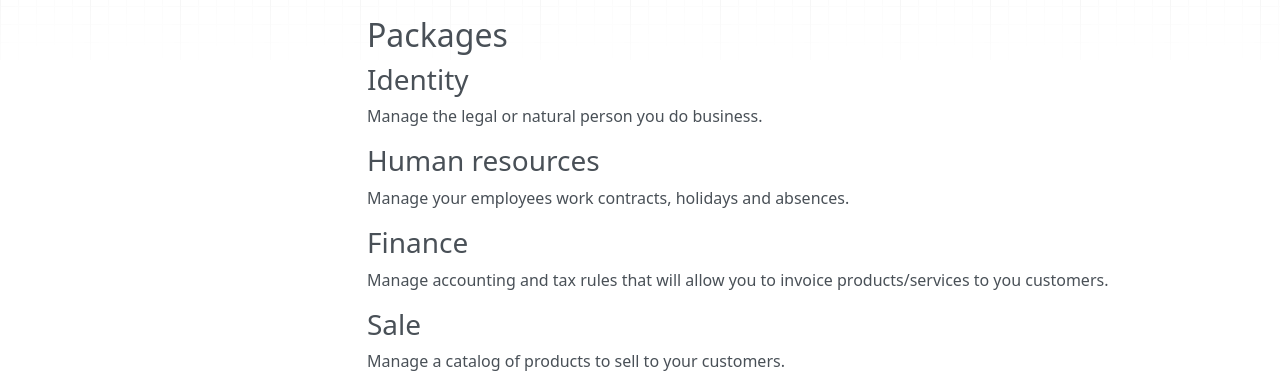
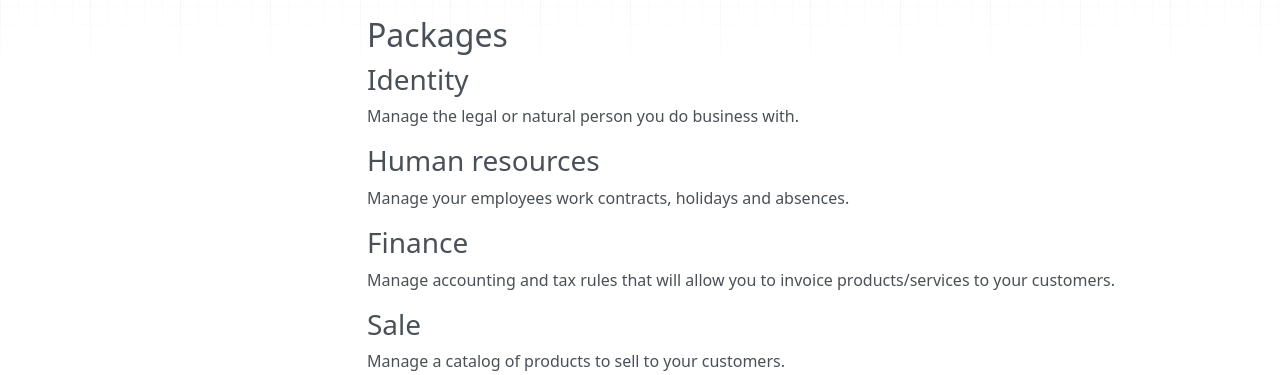
Before and after one commit to yesbabylon/symbiose-doc, an MkDocs documentation site: the page built from docs/index.md, in a window 1280 px wide and 967 px high. Shown: the part 246-621 px from the top of the window. Built offline with MkDocs 1.6.1, drawn with Linux system fonts in a browser that asks for light colours; nearby versions of some CDN libraries.

Commit message:
Fix typo

```diff
--- a/docs/index.md
+++ b/docs/index.md
@@ -9,7 +9,7 @@ Symbiose packages are meant to be used within [eQual framework](https://github.c
 
 ### Identity
 
-Manage the legal or natural person you do business.
+Manage the legal or natural person you do business with.
 
 ### Human resources
 
@@ -17,7 +17,7 @@ Manage your employees work contracts, holidays and absences.
 
 ### Finance
 
-Manage accounting and tax rules that will allow you to invoice products/services to you customers.
+Manage accounting and tax rules that will allow you to invoice products/services to your customers.
 
 ### Sale
 
```
